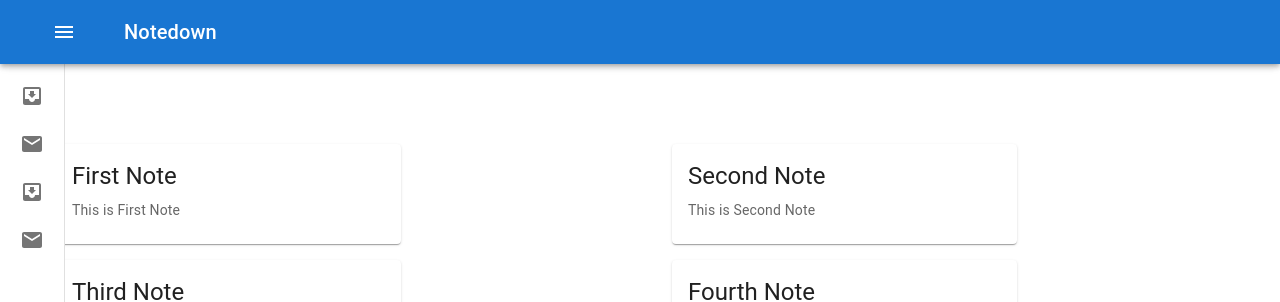
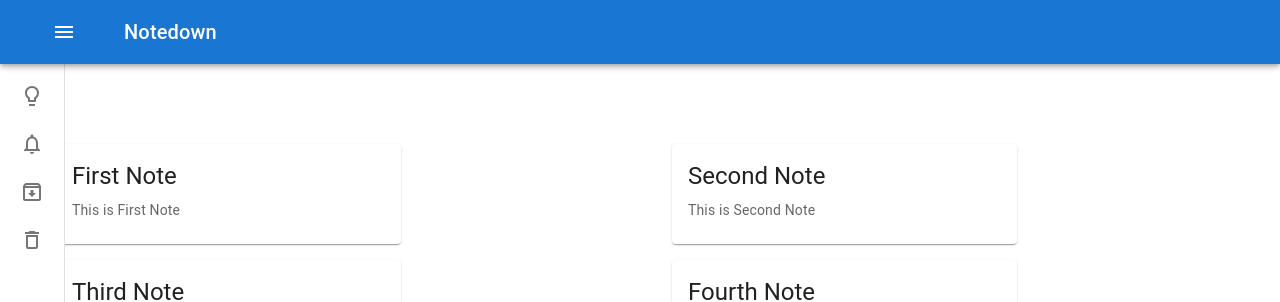
Before and after one commit to shahbaz4783/notedown, a React (Vite) app: page / in a window 1280 px wide. Shown: the top 302 px of the page. Built offline with nearby package versions, Linux system fonts and the light colour scheme; a web font is replaced by a local one.

Commit message:
header component

```diff
--- a/src/App.jsx
+++ b/src/App.jsx
@@ -1,13 +1,12 @@
 import { Header } from './components/Header';
-import { CardsContainer } from './components/CardsContainer';
+import { Notes } from './pages/Notes';
 
 function App() {
 
   return (
     <>
       <Header />
-      <CardsContainer />
-
+      <Notes />
     </>
   )
 }
--- a/src/components/Header.jsx
+++ b/src/components/Header.jsx
@@ -10,14 +10,15 @@ import Typography from '@mui/material/Typography';
 import IconButton from '@mui/material/IconButton';
 import MenuIcon from '@mui/icons-material/Menu';
 import LightbulbOutlinedIcon from '@mui/icons-material/LightbulbOutlined';
+import ArchiveOutlinedIcon from '@mui/icons-material/ArchiveOutlined';
+import DeleteOutlinedIcon from '@mui/icons-material/DeleteOutlined';
+import NotificationsOutlinedIcon from '@mui/icons-material/NotificationsOutlined';
 import ChevronLeftIcon from '@mui/icons-material/ChevronLeft';
 import ChevronRightIcon from '@mui/icons-material/ChevronRight';
 import ListItem from '@mui/material/ListItem';
 import ListItemButton from '@mui/material/ListItemButton';
 import ListItemIcon from '@mui/material/ListItemIcon';
 import ListItemText from '@mui/material/ListItemText';
-import InboxIcon from '@mui/icons-material/MoveToInbox';
-import MailIcon from '@mui/icons-material/Mail';
 
 
 const drawerWidth = 240;
@@ -146,15 +147,19 @@ export const Header = () => {
                     justifyContent: 'center',
                   }}
                 >
-                  {index % 2 === 0 ? <InboxIcon /> : <MailIcon />}
+                  {index === 0 && <LightbulbOutlinedIcon />}
+                  {index === 1 && <NotificationsOutlinedIcon />}
+                  {index === 2 && <ArchiveOutlinedIcon />}
+                  {index === 3 && <DeleteOutlinedIcon />}
+
                 </ListItemIcon>
                 <ListItemText primary={text} sx={{ opacity: open ? 1 : 0 }} />
               </ListItemButton>
             </ListItem>
           ))}
         </List>
+      </Drawer>
 
-      </Drawer>
       <Box component="main" sx={{ flexGrow: 1, p: 3 }}>
         <DrawerHeader />
       </Box>
--- a/src/components/CardsContainer.jsx
+++ b/src/pages/Notes.jsx
@@ -1,5 +1,5 @@
 import React from 'react'
-import { Cards } from './Cards'
+import { Cards } from '../components/Cards'
 import notes from '../notes'
 import CssBaseline from '@mui/material/CssBaseline';
 import Container from '@mui/material/Container';
@@ -22,7 +22,7 @@ const createNotes = (note) => {
   )
 }
 
-export const CardsContainer = () => {
+export const Notes = () => {
   return (
     <main className='notes-container'>
         {notes.map(createNotes)}
--- a/src/scss/base/_boilerplate.scss
+++ b/src/scss/base/_boilerplate.scss
@@ -13,6 +13,6 @@ body {
     margin: 0;
     padding: 0;
     font-family: var(--title-font);
-    background-color: var(--light-background);
+    background-color: #202124;;
     color: var(--dark-text);
 }
```
Also changed, not shown: src/components/NoteInput.jsx (added, +7 -0 lines).
